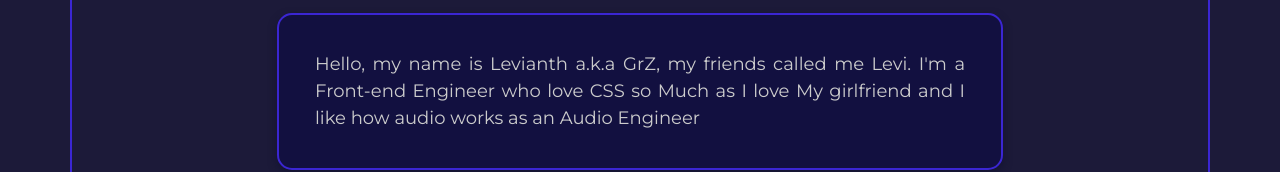
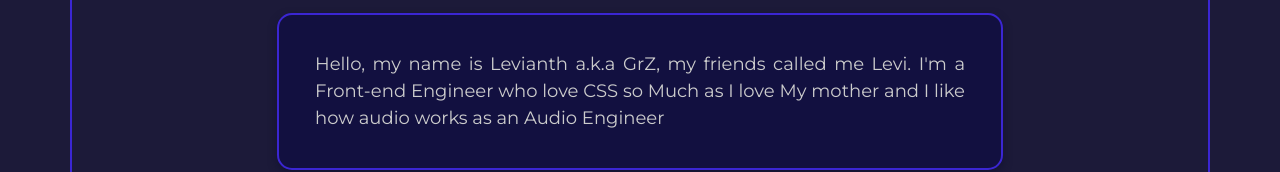
Before and after one commit to LevianthProject/my-portfolio, a plain HTML site: page index.html in a window 1280 px wide. Shown: the part 793-965 px from the top of the page. Drawn offline with nearby package versions, Linux system fonts and the light colour scheme.

Commit message:
Update index.html

```diff
--- a/index.html
+++ b/index.html
@@ -116,7 +116,7 @@
                             <div class="card-body">
                                 <p class="card-text text-justify">Hello, my name is Levianth a.k.a GrZ, my friends
                                     called me Levi. I'm a Front-end Engineer who love CSS so Much as I love My
-                                    girlfriend and I like how audio works as an Audio Engineer </p>
+                                    mother and I like how audio works as an Audio Engineer </p>
                             </div>
                         </div>
                     </div>
```
